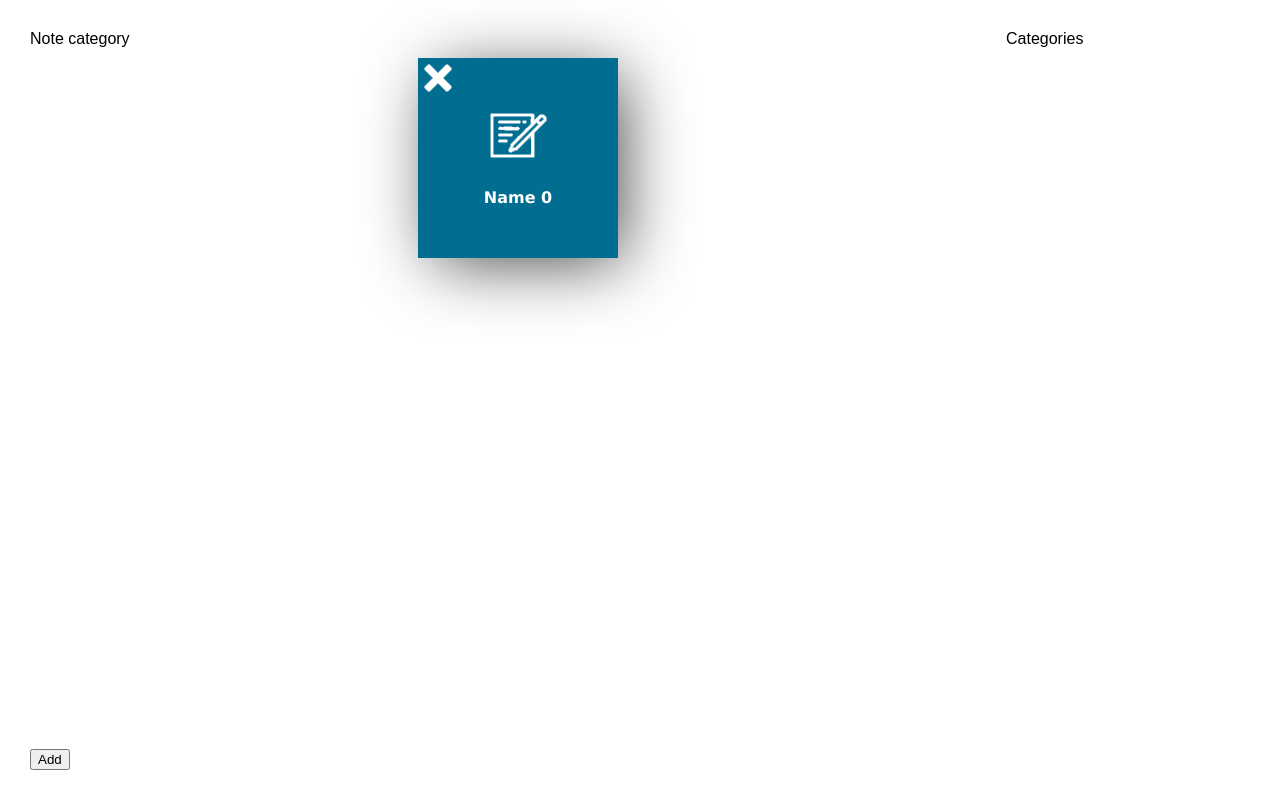
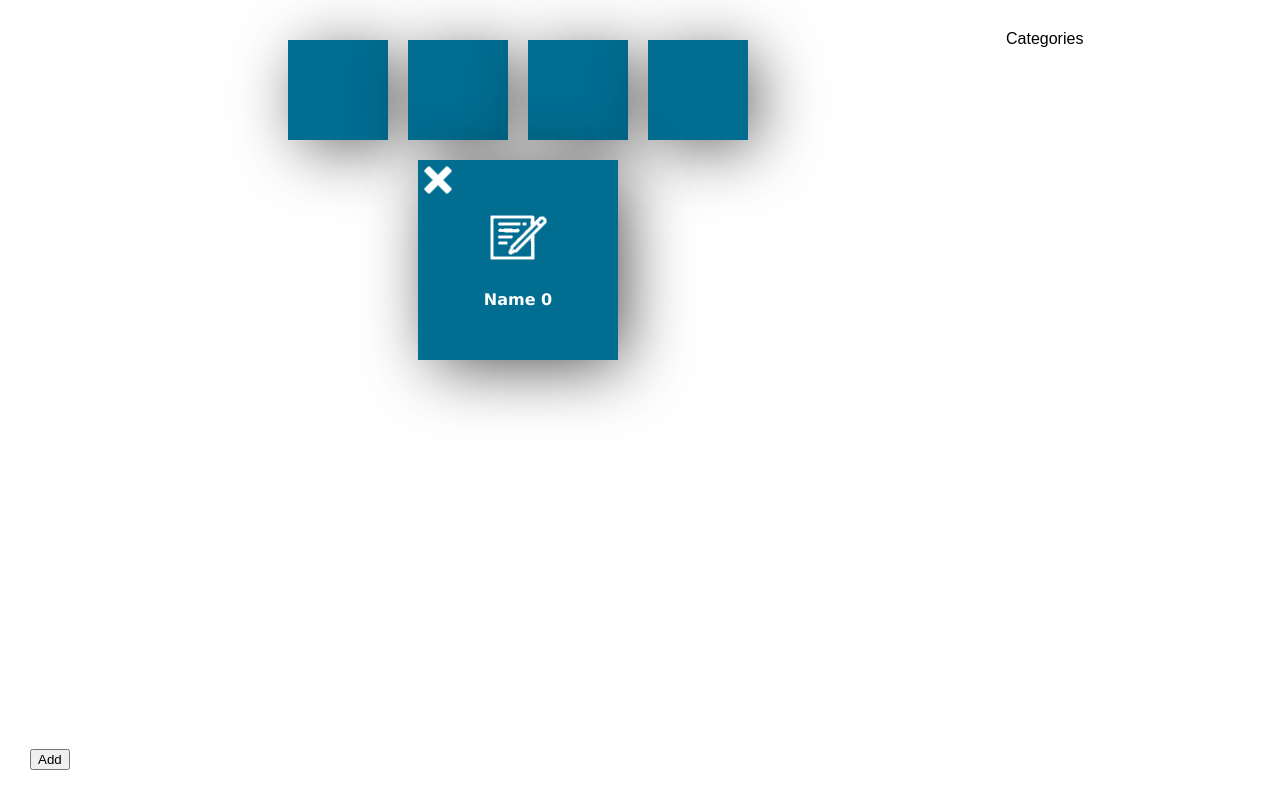
Before and after one commit to mayhelenrs/it2810-webutvikling-h17-prosjekt-3-group-50, a React (Create React App) app: page / in a window 1280 px wide. Built offline with nearby package versions, Linux system fonts and the light colour scheme.

Commit message:
Start of category selection

```diff
--- a/src/assets/styles/Component.css
+++ b/src/assets/styles/Component.css
@@ -15,6 +15,20 @@
     -khtml-user-select: none;
     -webkit-user-select: none;
     -o-user-select: none;
+}
+
+.Category {
+    min-width: 100px;
+    min-height: 100px;
+    max-width: 100px;
+    max-height: 100px;
+    margin: 10px;
+    display: flex;
+    flex-direction: column;
+    -webkit-box-shadow: 10px 10px 68px -7px rgba(0,0,0,0.75);
+    -moz-box-shadow: 10px 10px 68px -7px rgba(0,0,0,0.75);
+    box-shadow: 10px 10px 68px -7px rgba(0,0,0,0.75);
+    background-color: #016D91;
 }
 
 .NoteContent {
@@ -53,3 +67,7 @@
     font-weight: bold;
     color: white;
 }
+
+.Selected {
+    border: black solid 2px;
+}
--- /dev/null
+++ b/src/components/Category.jsx
@@ -0,0 +1,28 @@
+import React from 'react';
+import '../assets/styles/Component.css';
+
+export class Category extends React.Component {
+
+    constructor(props) {
+        super(props);
+        this.state = {
+            selected: false
+        }
+    }
+
+    render() {
+        return (
+            <div className={"Category " + (this.state.selected ? "Selected" : "")} onClick={() => this.selectElement()}>
+            </div>
+        );
+    }
+
+    selectElement() {
+        this.setState({
+            selected: true
+        });
+        this.props.selectElement(this);
+    }
+
+
+}
--- /dev/null
+++ b/src/components/CategoryHolder.jsx
@@ -0,0 +1,32 @@
+import React from 'react';
+import '../assets/styles/Component.css';
+import {Category} from '../components/Category.jsx';
+
+export class CategoryHolder extends React.Component {
+
+    constructor() {
+        super();
+        this.selectElement = this.selectCategory.bind(this);
+        this.state = {
+            categories: [<Category />, <Category/>, <Category/>, <Category/>],
+            selectedCategory: ''
+        };
+    }
+
+    render() {
+        return (
+            <div className="NoteHolder">
+                <div className="Notes">
+                    {this.state.categories}
+                </div>
+            </div>
+        );
+    }
+
+    selectCategory(element) {
+        this.setState({
+            selectedCategory: element
+        });
+    }
+
+}
--- a/src/views/Note.jsx
+++ b/src/views/Note.jsx
@@ -1,6 +1,7 @@
 import React from 'react';
 import '../assets/styles/NoteView.css';
 import {NoteHolder} from '../components/NoteHolder.jsx'
+import {CategoryHolder} from "../components/CategoryHolder";
 
 export class NoteView extends React.Component {
 
@@ -16,7 +17,7 @@ export class NoteView extends React.Component {
             <div className="NoteView">
                 <div className="Left-Page">
                     <div>
-                        Note category
+                        <CategoryHolder/>
                     </div>
                     <div className="Middle-Page">
                         {this.state.noteHolder}
```
